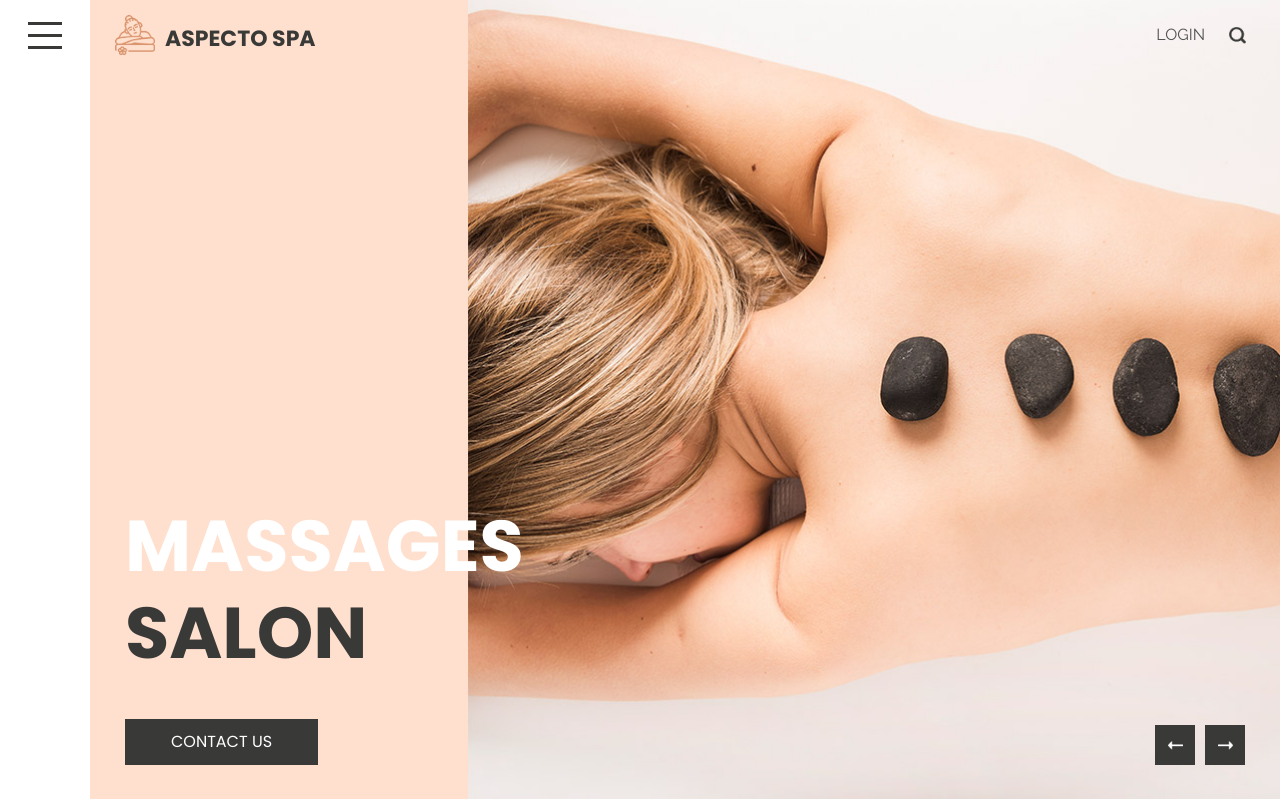
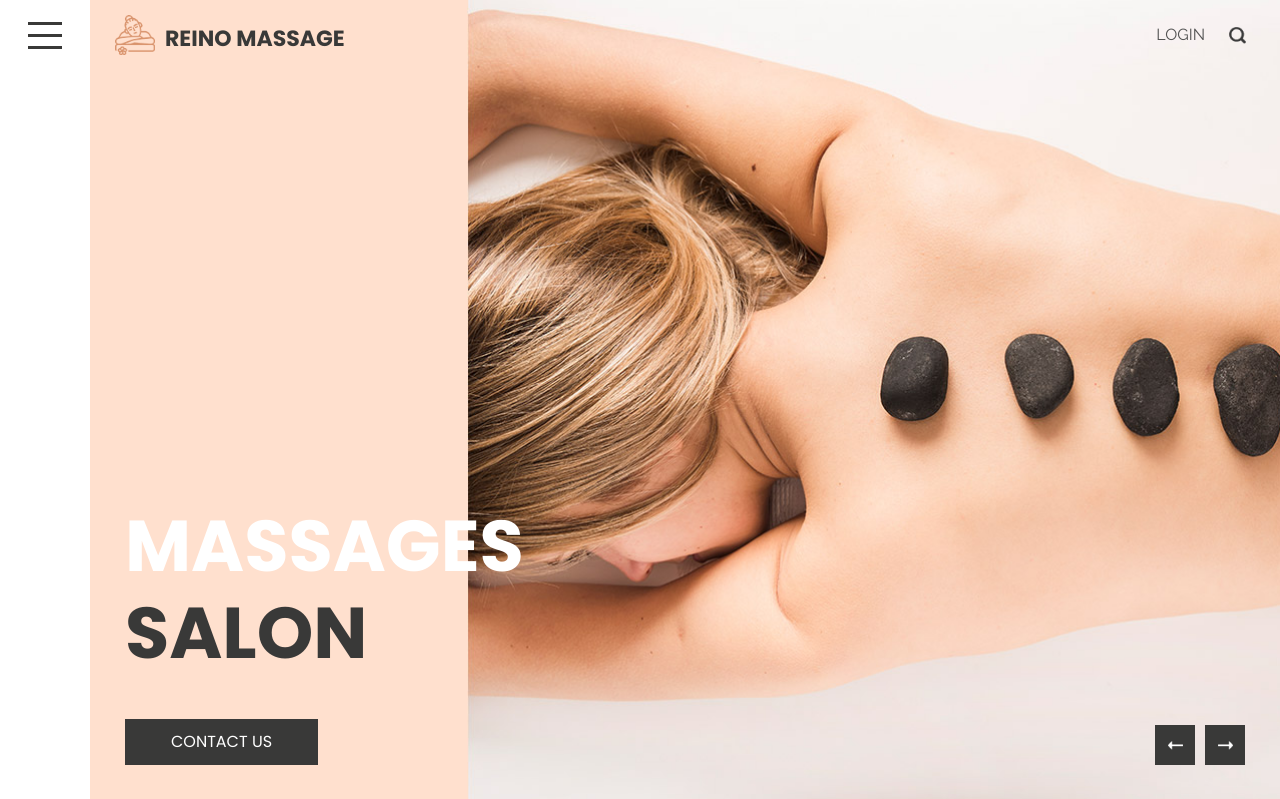
Before and after one commit to hirwacedric123/spa-saloon-fullstack-website, a Django app: page / in a window 1280 px wide. Shown: the top 799 px of the page. Run offline with Django 5.2, Linux system fonts and the light colour scheme; some libraries are stand-ins or nearby versions.

Commit message:
changing names

```diff
--- a/spa/templates/index.html
+++ b/spa/templates/index.html
@@ -13,7 +13,7 @@
   <meta name="description" content="" />
   <meta name="author" content="" />
 
-  <title>Aspecto Spa</title>
+  <title>Reino Massage</title>
 
   <!-- slider stylesheet -->
   <link rel="stylesheet" type="text/css" href="https://cdnjs.cloudflare.com/ajax/libs/OwlCarousel2/2.3.4/assets/owl.carousel.min.css" />
@@ -78,7 +78,7 @@
             <a class="navbar-brand" href="index.html">
               <img src="{% static 'assets/images/logo.png' %}" alt="" />
               <span>
-                Aspecto Spa
+                Reino Massage
               </span>
             </a>
             <button class="navbar-toggler" type="button" data-toggle="collapse" data-target="#navbarSupportedContent" aria-controls="navbarSupportedContent" aria-expanded="false" aria-label="Toggle navigation">
@@ -692,7 +692,7 @@
         <div class="row">
           <div class="col-md-3">
             <h6>
-              About Aspecto Spa
+              About Reino Massage
             </h6>
             <p>
               "
--- a/spa/templates/specialist.html
+++ b/spa/templates/specialist.html
@@ -101,7 +101,7 @@
                     <a class="nav-link" href="{% url 'contact' %}">Contact Us</a>
                   </li>
                 </ul>
-                <div class="user_option ">
+                <div cl\s="user_option ">
                   <a href="">
                     Login
                   </a>
```
